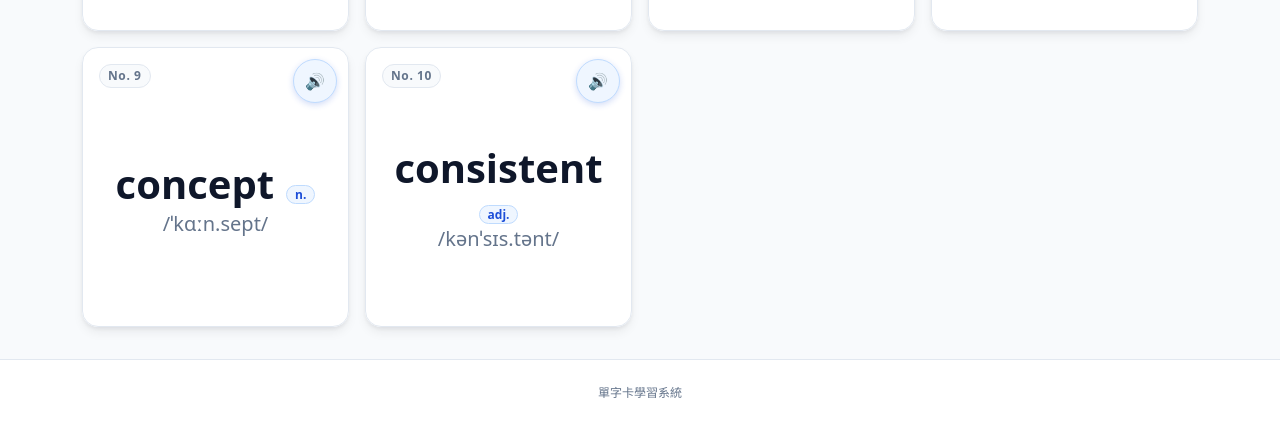
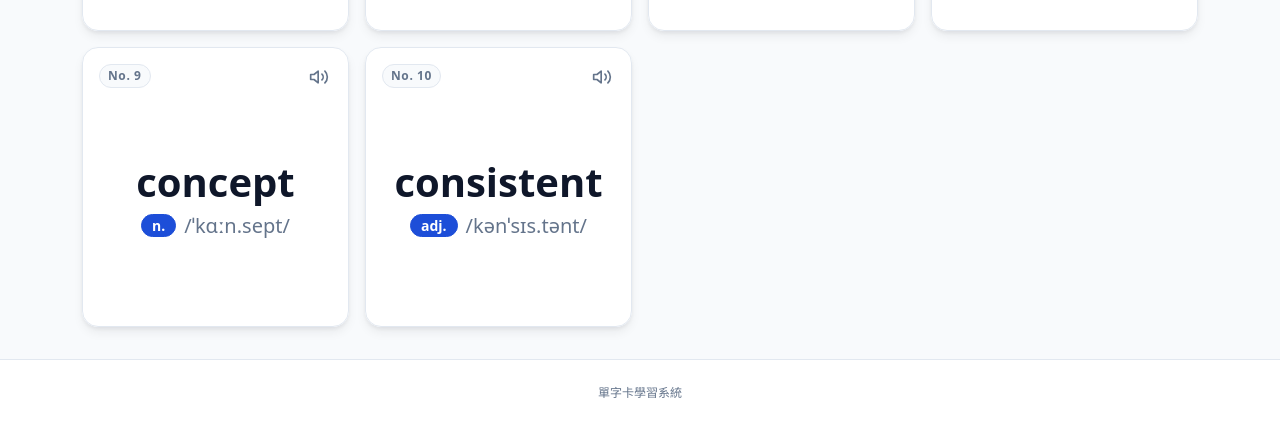
Before and after one commit to BB5566/word_cards, a plain HTML site: page index.html in a window 1280 px wide. Shown: the part 742-1168 px from the top of the page. Drawn offline with nearby package versions, Linux system fonts and the light colour scheme.

Commit message:
修正 #53：視覺／UX 改善建議（AI 看截圖） (#54)
由 OpenCode（deepseek-v4.1-flash-free）依 issue 自動修改。

Co-authored-by: OpenCode（杰哥派工） <BB5566@users.noreply.github.com>

```diff
--- a/index.html
+++ b/index.html
@@ -190,8 +190,8 @@
       .box {
         perspective: 1000px; /* 啟用 3D 視角 */
         position: relative;
-        height: 136px; /* 手機版保留足夠高度，避免內容過於擁擠 */
-        min-height: 136px;
+        height: 128px; /* 手機版微調高度，降低垂直空間浪費 */
+        min-height: 128px;
         transition: transform var(--transition-base);
       }
 
@@ -271,7 +271,7 @@
         -webkit-backface-visibility: hidden;
         border: 1px solid var(--color-border);
         border-radius: var(--radius-lg);
-        padding: var(--space-2) var(--space-3);
+        padding: var(--space-1) var(--space-3);
         display: flex;
         flex-direction: column;
         justify-content: space-between;
@@ -346,32 +346,41 @@
         border-color: rgba(255, 255, 255, 0.28);
       }
 
-      /* 發音按鈕 */
+      /* 發音按鈕：極簡圖示，降低重複出現的視覺干擾 */
       .speaker-btn {
         position: absolute;
-        top: var(--space-3);
-        right: var(--space-3);
+        top: var(--space-2);
+        right: var(--space-2);
         width: 44px;
         height: 44px;
         display: flex;
         align-items: center;
         justify-content: center;
-        font-size: var(--font-size-base);
-        background-color: var(--color-primary-subtle);
-        box-shadow: 0 2px 6px rgba(29, 78, 216, 0.2);
-        border: 1px solid var(--color-primary-border);
-        color: var(--color-primary);
+        background-color: transparent;
+        border: none;
+        box-shadow: none;
+        color: var(--color-text-muted);
         border-radius: var(--radius-full);
         cursor: pointer;
         z-index: 10;
-        transition: transform var(--transition-base), background-color var(--transition-base), box-shadow var(--transition-base);
+        transition: transform var(--transition-base), color var(--transition-base), background-color var(--transition-base);
       }
 
-      .speaker-btn:hover, .speaker-btn:focus-visible {
-        transform: scale(1.1);
-        background-color: var(--color-primary-border);
-        box-shadow: var(--shadow-card);
-        outline: none;
+      .speaker-btn svg {
+        width: 20px;
+        height: 20px;
+      }
+
+      .speaker-btn:hover {
+        color: var(--color-primary);
+        background-color: var(--color-primary-subtle);
+      }
+
+      .speaker-btn:focus-visible {
+        color: var(--color-primary);
+        background-color: var(--color-primary-subtle);
+        outline: 2px solid var(--color-primary);
+        outline-offset: 2px;
       }
 
       .speaker-btn:active {
@@ -404,23 +413,24 @@
         margin: 0;
       }
 
-      .word-row {
+      .word-meta {
         display: flex;
         flex-wrap: wrap;
-        align-items: baseline;
+        align-items: center;
         justify-content: center;
-        gap: var(--space-3);
+        gap: var(--space-2);
+        margin-top: var(--space-1);
       }
 
       .pos-tag {
-        align-self: baseline;
-        font-size: var(--font-size-xs);
+        display: inline-block;
+        font-size: var(--font-size-sm);
         font-weight: 700;
-        color: var(--color-primary);
-        background-color: var(--color-primary-subtle);
-        border: 1px solid var(--color-primary-border);
+        color: var(--color-text-inverse);
+        background-color: var(--color-primary);
+        border: 1px solid var(--color-primary);
         border-radius: var(--radius-full);
-        padding: 1px 8px;
+        padding: 2px 10px;
         line-height: var(--line-height-tight);
         white-space: nowrap;
       }
@@ -575,11 +585,11 @@
                                     <span class="word-id">No. ${value.id}</span>
                                 </div>
                                 <div class="card-main-content">
-                                    <div class="word-row">
-                                        <h2 class="word mb-0" lang="en">${esc(value.word)}</h2>
+                                    <h2 class="word mb-0" lang="en">${esc(value.word)}</h2>
+                                    <div class="word-meta">
                                         ${posHtml}
+                                        <p class="ipa mb-0" lang="en">${esc(value.ipa) || "N/A"}</p>
                                     </div>
-                                    <p class="ipa mb-0" lang="en">${esc(value.ipa) || "N/A"}</p>
                                 </div>
                             </div>
                             <div class="back" data-bg-url="${bgUrl}">
@@ -601,7 +611,13 @@
                                 </div>
                             </div>
                         </div>
-                        <button type="button" class="speaker-btn" aria-label="發音：${esc(value.word)}" title="點擊聽發音（不會翻轉卡片）">🔊</button>
+                        <button type="button" class="speaker-btn" aria-label="發音：${esc(value.word)}" title="點擊聽發音（不會翻轉卡片）">
+                            <svg xmlns="http://www.w3.org/2000/svg" viewBox="0 0 24 24" fill="none" stroke="currentColor" stroke-width="2" stroke-linecap="round" stroke-linejoin="round" aria-hidden="true" focusable="false">
+                                <path d="M11 5 6 9H2v6h4l5 4z"></path>
+                                <path d="M15.54 8.46a5 5 0 0 1 0 7.07"></path>
+                                <path d="M19.07 4.93a10 10 0 0 1 0 14.14"></path>
+                            </svg>
+                        </button>
                     </div>
                 </div>
                 `;
```
